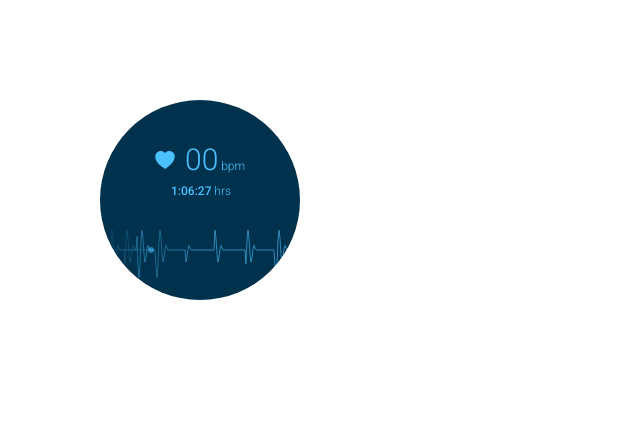
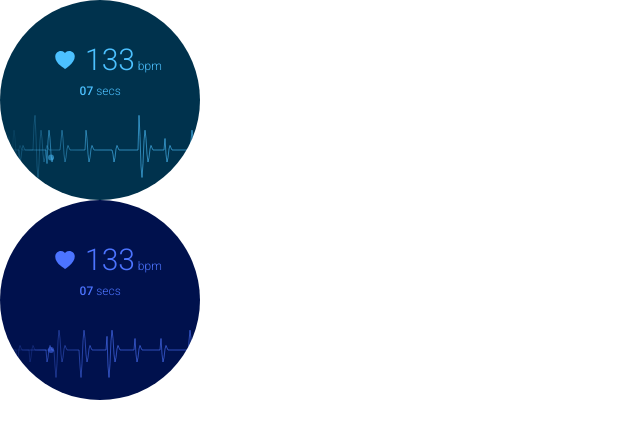
Before and after one commit to devonChurch/pork-dumpling, a website built with webpack: page src/index.html in a window 1280 px wide. Shown: the whole page, without its empty margins (0-640 px from the left). Built offline with nearby package versions, Linux system fonts and the light colour scheme; files whose address does not match are found by name.

Commit message:
Set up raw conditions for the demo

```diff
--- a/src/index.html
+++ b/src/index.html
@@ -7,8 +7,11 @@
     <body>
 
         <div class="watch">
-            <canvas id="watch__face" class="watch__face" width="200" height="200"></canvas>
-            <canvas id="watch__heart" class="watch__heart" width="200" height="200"></canvas>
+            <canvas class="watch__face" width="200" height="200"></canvas>
+        </div>
+
+        <div class="watch">
+            <canvas class="watch__face" width="200" height="200"></canvas>
         </div>
 
         <script src="/bundle.js"></script>
--- a/src/js/entry.js
+++ b/src/js/entry.js
@@ -1,2 +1,13 @@
 require('../sass/style.scss');
-require('./face');
+const PorkDumpling = require('./face');
+
+// DEMO ////////////////////////////////////////////////////////////////////////
+
+const watches = document.getElementsByClassName('watch__face');
+const instances = [];
+
+for (let i = 0; i < watches.length; i += 1) {
+
+    instances[i] = new PorkDumpling(watches[i]);
+
+}
--- a/src/js/face.js
+++ b/src/js/face.js
@@ -9,10 +9,10 @@ const Graph = require('./graph');
 
 const Face = class {
 
-	constructor() {
+	constructor(canvas) {
 
-		this.canvas = document.getElementById('watch__face');
-		this.size = this.canvas.getAttribute('width');
+		this.canvas = canvas;
+		this.size = this.canvas.width;
 		this.ctx = this.canvas.getContext('2d');
 		this.Timer = new Timer(this);
 		this.Hue = new Hue(this);
@@ -42,4 +42,4 @@ const Face = class {
 
 };
 
-module.exports = new Face();
+module.exports = Face;
--- a/src/js/timer.js
+++ b/src/js/timer.js
@@ -28,15 +28,11 @@ const Timer = class {
 	 */
 	get elapsedTime() {
 
-		// const date = new Date();
-		// const offset = this.offset || 0;
-		// const time = date.getTime() - offset;
-		//
-		// return time;
+		const date = new Date();
+		const offset = this.offset || 0;
+		const time = date.getTime() - offset;
 
-		// return 1234567;
-		// return 600000;
-		return 3987654;
+		return time;
 
 	}
 
--- a/src/sass/_face.scss
+++ b/src/sass/_face.scss
@@ -1,13 +1,11 @@
 .watch {
     $size: 200px;
     height: $size;
-    margin: 100px;
     position: relative;
     width: $size;
 
     &__heart,
     &__face {
-        // border: 1px solid black;
         border-radius: 50%;
         font: {
             family: 'Roboto', sans-serif;
```
